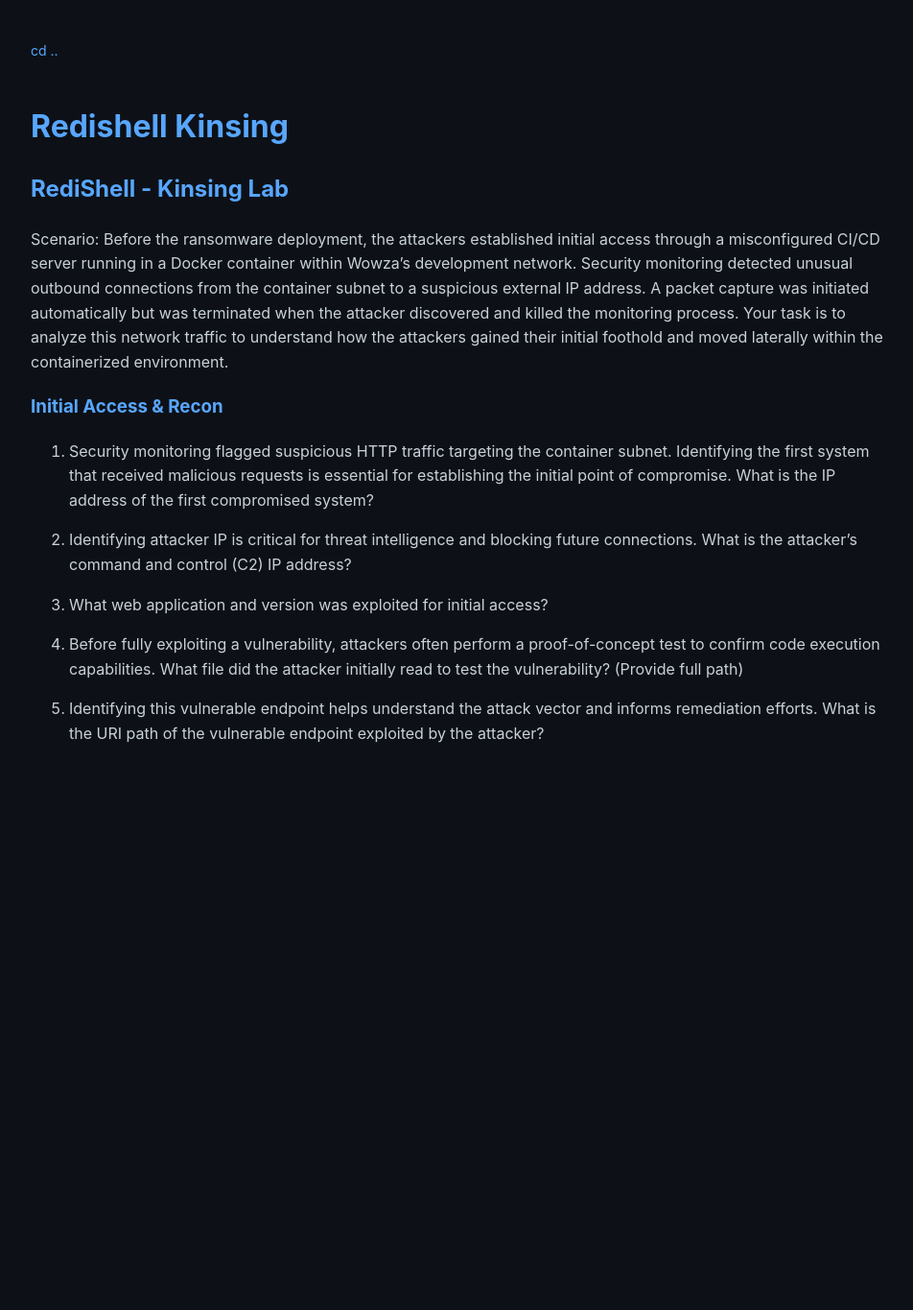
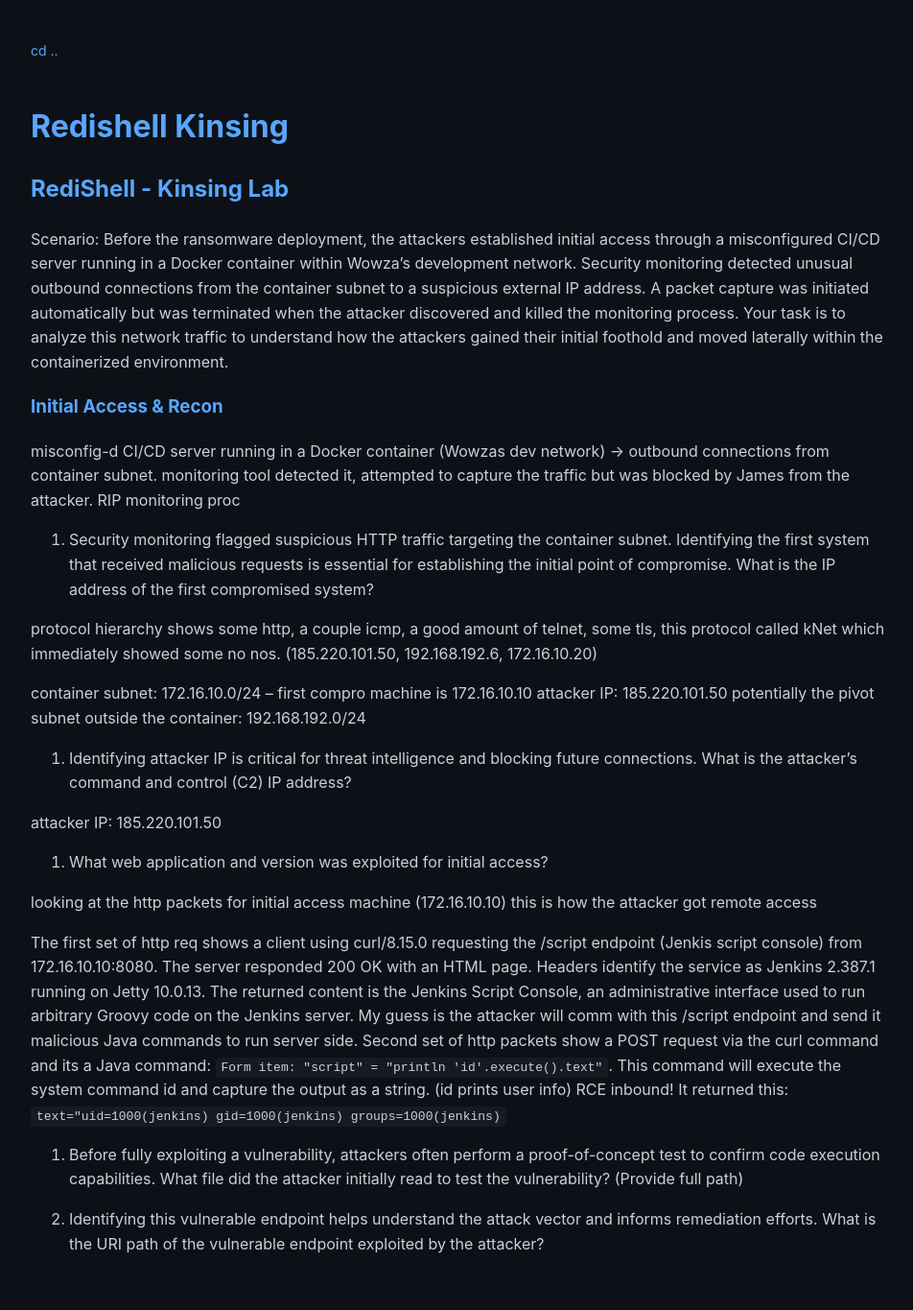
Before and after one commit to soreRum/soreRum.github.io, a Jekyll site: the page built from _posts/2026-03-12-Redishell-Kinsing.md, in a window 1280 px wide. Shown: the whole page at 96% size, without its empty margins (158-1110 px from the left). Built offline with Jekyll 4.4.1, drawn with Linux system fonts in a browser that asks for light colours; our own code applies the rules of GitHub Pages for plain Markdown files; before the commit the page ends 900 px from its top, so only the background shows below that.

Commit message:
Update 2026-03-12-Redishell-Kinsing.md

```diff
--- a/_posts/2026-03-12-Redishell-Kinsing.md
+++ b/_posts/2026-03-12-Redishell-Kinsing.md
@@ -4,16 +4,31 @@
 
 ### Initial Access & Recon
 
+misconfig-d CI/CD server running in a Docker container (Wowzas dev network) -> outbound connections from container subnet. monitoring tool detected it, attempted to capture the traffic but was blocked by James from the attacker. RIP monitoring proc
+
 1. Security monitoring flagged suspicious HTTP traffic targeting the container subnet. Identifying the first system that received malicious requests is essential for establishing the initial point of compromise. What is the IP address of the first compromised system?
+
+protocol hierarchy shows some http, a couple icmp, a good amount of telnet, some tls, this protocol called kNet which immediately showed some no nos. (185.220.101.50, 192.168.192.6, 172.16.10.20)
+
+container subnet: 172.16.10.0/24 -- first compro machine is 172.16.10.10
+attacker IP: 185.220.101.50
+potentially the pivot subnet outside the container: 192.168.192.0/24
 
 
 2. Identifying attacker IP is critical for threat intelligence and blocking future connections. What is the attacker's command and control (C2) IP address?
 
+attacker IP: 185.220.101.50
 
 3. What web application and version was exploited for initial access?
 
+looking at the http packets for initial access machine (172.16.10.10) this is how the attacker got remote access
 
-4. Before fully exploiting a vulnerability, attackers often perform a proof-of-concept test to confirm code execution capabilities. What file did the attacker initially read to test the vulnerability? (Provide full path)
+The first set of http req shows a client using curl/8.15.0 requesting the /script endpoint (Jenkis script console) from 172.16.10.10:8080. The server responded 200 OK with an HTML page. Headers identify the service as Jenkins 2.387.1 running on Jetty 10.0.13. The returned content is the Jenkins Script Console, an administrative interface used to run arbitrary Groovy code on the Jenkins server. My guess is the attacker will comm with this /script endpoint and send it malicious Java commands to run server side. Second set of http packets show a POST request via the curl command and its a Java command: `Form item: "script" = "println 'id'.execute().text"`. This command will execute the system command id and capture the output as a string. (id prints user info) RCE inbound! It returned this: `text="uid=1000(jenkins) gid=1000(jenkins) groups=1000(jenkins)`
 
 
-5. Identifying this vulnerable endpoint helps understand the attack vector and informs remediation efforts. What is the URI path of the vulnerable endpoint exploited by the attacker?
+
+
+5. Before fully exploiting a vulnerability, attackers often perform a proof-of-concept test to confirm code execution capabilities. What file did the attacker initially read to test the vulnerability? (Provide full path)
+
+
+6. Identifying this vulnerable endpoint helps understand the attack vector and informs remediation efforts. What is the URI path of the vulnerable endpoint exploited by the attacker?
```
